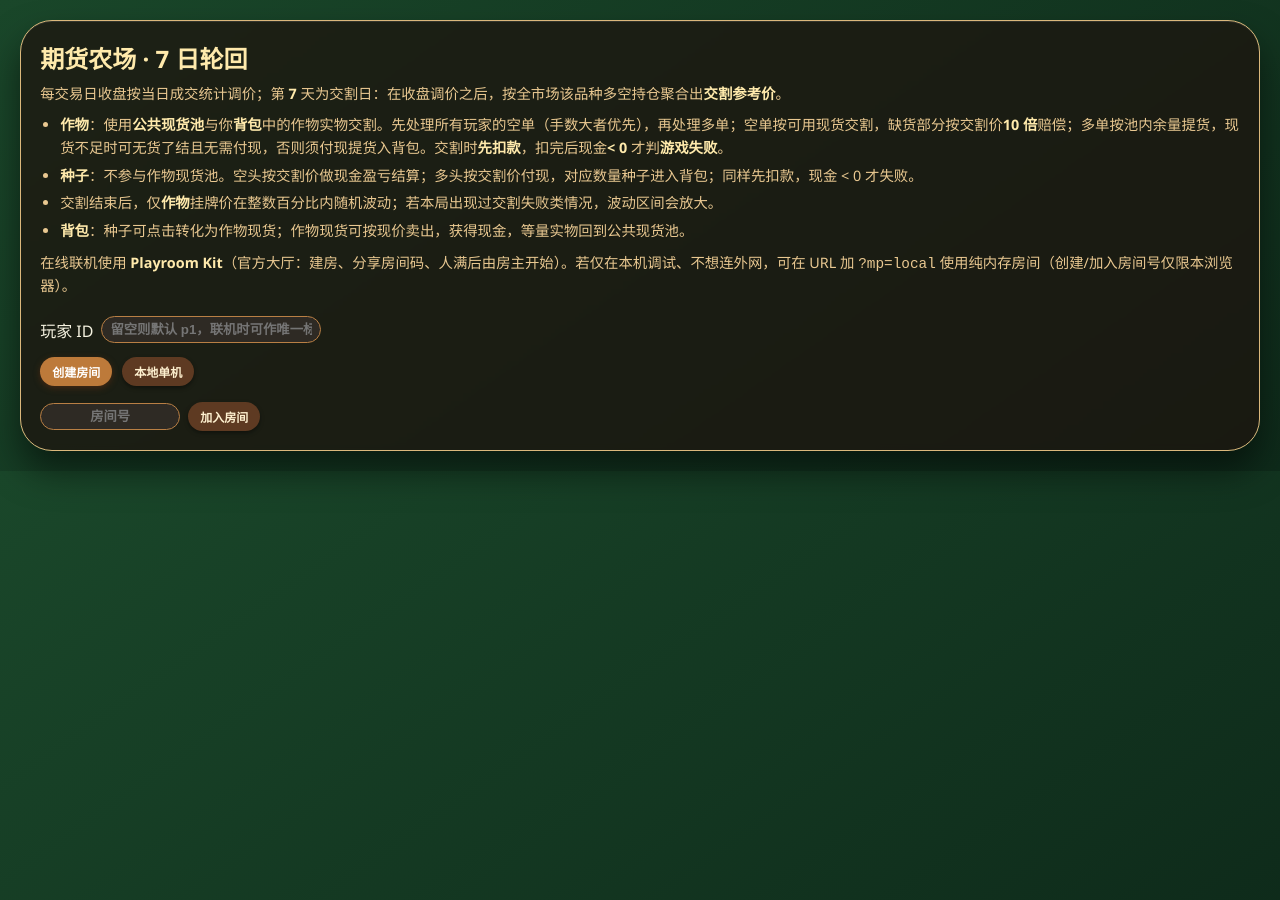
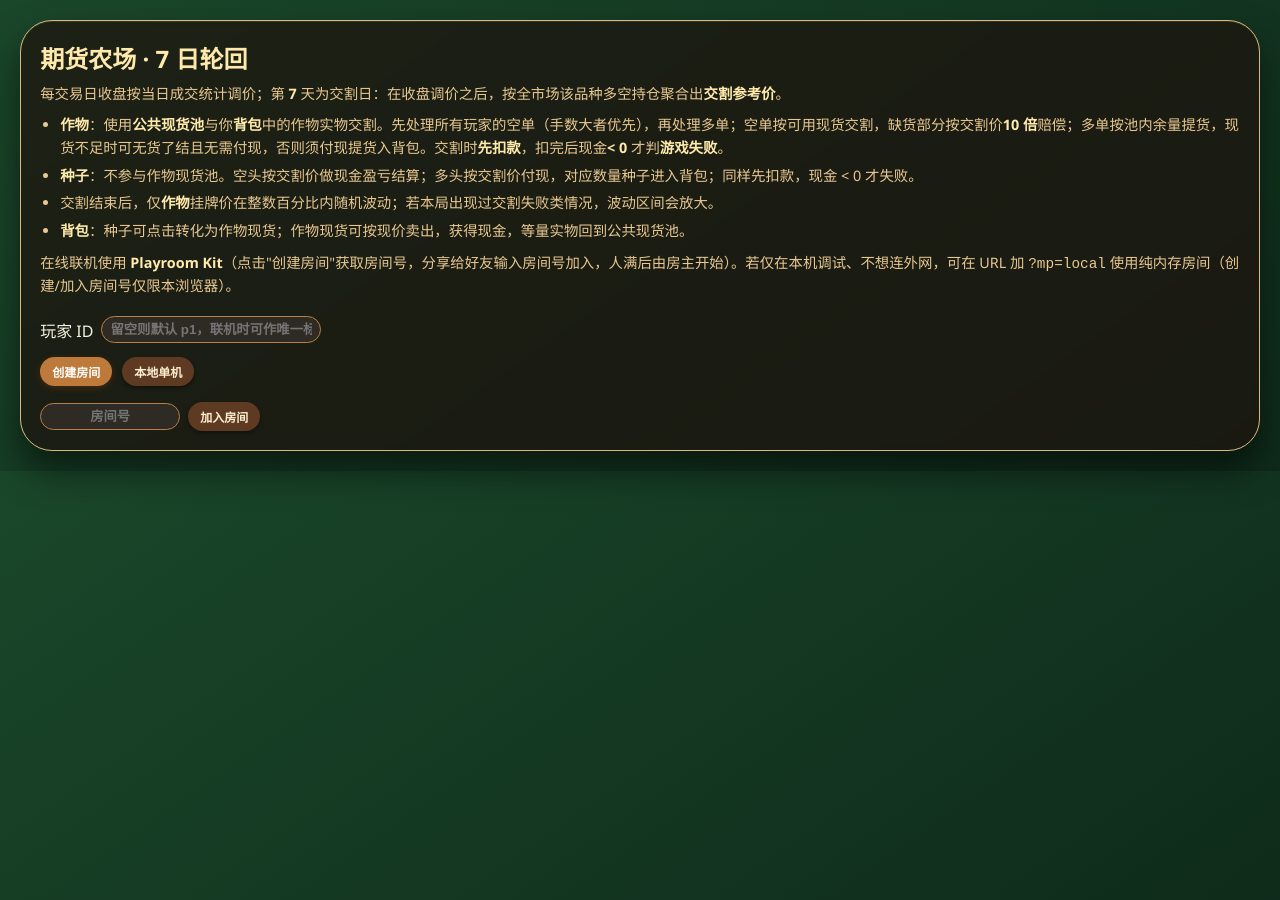
Before and after one commit to Yoruto/Yoruto-.github.io-, a Jekyll site: the page futures-game/index.html, which Jekyll copies as it is, in a window 1280 px wide. Built offline with Jekyll 4.4.1, drawn with Linux system fonts in a browser that asks for light colours; some of the changed lines change nothing that is shown.

Commit message:
修改联机规则

```diff
--- a/futures-game/index.html
+++ b/futures-game/index.html
@@ -390,7 +390,7 @@
                 <li>交割结束后，仅<strong>作物</strong>挂牌价在整数百分比内随机波动；若本局出现过交割失败类情况，波动区间会放大。</li>
                 <li><strong>背包</strong>：种子可点击转化为作物现货；作物现货可按现价卖出，获得现金，等量实物回到公共现货池。</li>
             </ul>
-            <p>在线联机使用 <strong>Playroom Kit</strong>（官方大厅：建房、分享房间码、人满后由房主开始）。若仅在本机调试、不想连外网，可在 URL 加 <code>?mp=local</code> 使用纯内存房间（创建/加入房间号仅限本浏览器）。</p>
+            <p>在线联机使用 <strong>Playroom Kit</strong>（点击"创建房间"获取房间号，分享给好友输入房间号加入，人满后由房主开始）。若仅在本机调试、不想连外网，可在 URL 加 <code>?mp=local</code> 使用纯内存房间（创建/加入房间号仅限本浏览器）。</p>
         </div>
         <div class="player-id-row local-only">
             <label for="playerIdInput">玩家 ID</label>
--- a/futures-game/js/room-playroom.js
+++ b/futures-game/js/room-playroom.js
@@ -1,5 +1,5 @@
 /**
- * Playroom Kit 实现的 RoomTransport；需先 await startLobby()（insertCoin）再使用。
+ * Playroom Kit 实现的 RoomTransport；支持房间号创建/加入流程。
  */
 
 import { MAX_ROOM_PLAYERS } from "./room.js";
@@ -19,6 +19,8 @@
   let onJoinUnsub = null;
   /** @type {Set<() => void>} */
   const listeners = new Set();
+  /** @type {boolean} */
+  let skipLobbyMode = false;
 
   function notify() {
     listeners.forEach((fn) => fn());
@@ -84,12 +86,17 @@
     }
   }
 
-  return {
-    async startLobby() {
+  /**
+   * 初始化 Playroom 连接（内部共用）
+   * @param {{ skipLobby?: boolean, roomCode?: string }} options
+   */
+  async function initConnection(options = {}) {
     await P.insertCoin({
       gameId: config.gameId,
       baseUrl: config.baseUrl,
       maxPlayersPerRoom: MAX_ROOM_PLAYERS,
+      skipLobby: options.skipLobby || false,
+      roomCode: options.roomCode,
     });
     if (P.isHost()) {
       P.setState("hostPlayerId", P.myPlayer().id, true);
@@ -97,6 +104,7 @@
     }
     await P.waitForState("hostPlayerId");
     connected = true;
+    skipLobbyMode = !!options.skipLobby;
     rebuildSession();
     onJoinUnsub = P.onPlayerJoin(() => {
       rebuildSession();
@@ -104,24 +112,82 @@
     });
     startPolling();
     notify();
+  }
+
+  return {
+    async startLobby() {
+      await initConnection({ skipLobby: false });
     },
 
-    createRoom(_preferredPlayerId) {
+    async createRoom(_preferredPlayerId) {
       void _preferredPlayerId;
-      throw new Error("请使用 Playroom 联机按钮");
+      try {
+        await initConnection({ skipLobby: true });
+        // Playroom 自动生成房间码，从 getRoomCode() 获取
+        const roomCode = P.getRoomCode();
+        return {
+          roomId: roomCode || "",
+          hostPlayerId: P.myPlayer().id,
+          players: [{ id: P.myPlayer().id, displayName: P.myPlayer().id, ready: false }],
+          gameStarted: false,
+          nextDayReady: {},
+        };
+      } catch (e) {
+        console.error(e);
+        throw new Error("创建房间失败: " + (e instanceof Error ? e.message : String(e)));
+      }
     },
 
-    joinRoom(_roomId, _preferredPlayerId) {
-      void _roomId;
+    async joinRoom(roomId, _preferredPlayerId) {
       void _preferredPlayerId;
-      return { ok: false, error: "请使用 Playroom 联机按钮" };
+      if (!roomId || typeof roomId !== "string") {
+        return { ok: false, error: "请输入房间号" };
+      }
+      try {
+        await initConnection({ skipLobby: true, roomCode: roomId.trim() });
+        return { ok: true, session: rebuildSession() };
+      } catch (e) {
+        console.error(e);
+        const msg = e instanceof Error ? e.message : String(e);
+        // 友好错误提示
+        if (msg.includes("not found") || msg.includes(" Room ") || msg.includes("exist")) {
+          return { ok: false, error: "房间不存在或已关闭" };
+        }
+        if (msg.includes("full") || msg.includes("maximum")) {
+          return { ok: false, error: "房间已满" };
+        }
+        return { ok: false, error: "加入房间失败: " + msg };
+      }
     },
 
-    setReady(_ready) {
-      void _ready;
+    setReady(ready) {
+      // 在房间号模式下，将就绪状态存储在本地缓存中
+      if (!connected || !cachedSession) return;
+      const me = P.myPlayer().id;
+      const p = cachedSession.players.find((x) => x.id === me);
+      if (p) p.ready = !!ready;
+      // 通知其他玩家（通过 Playroom 状态同步）
+      P.setState(`playerReady_${me}`, !!ready, true);
+      notify();
     },
 
     hostStartGame() {
+      if (!connected || !cachedSession) {
+        return { ok: false, error: "未在房间中" };
+      }
+      const me = P.myPlayer().id;
+      if (cachedSession.hostPlayerId !== me) {
+        return { ok: false, error: "仅房主可开始" };
+      }
+      // 检查全员就绪
+      const allReady = cachedSession.players.length > 0 && cachedSession.players.every((p) => p.ready);
+      if (!allReady) {
+        return { ok: false, error: "请等待全员就绪" };
+      }
+      // 标记游戏已开始
+      cachedSession.gameStarted = true;
+      P.setState("gameStarted", true, true);
+      notify();
       return { ok: true };
     },
 
--- a/futures-game/js/ui.js
+++ b/futures-game/js/ui.js
@@ -83,12 +83,14 @@
     return normalizePlayerId(playerIdInput.value) ?? DEFAULT_PLAYER_ID;
   }
 
+  // 统一显示创建/加入房间 UI（Playroom 和本地模式都支持）
   root.querySelectorAll(".local-only").forEach((el) => {
-    el.classList.toggle("hidden", isPlayroomOnline);
+    el.classList.remove("hidden");
   });
-  root.querySelectorAll(".playroom-only").forEach((el) => {
-    el.classList.toggle("hidden", !isPlayroomOnline);
-  });
+  // 隐藏原来的 Playroom 联机按钮（改用创建/加入房间流程）
+  if (btnPlayroomOnline) {
+    btnPlayroomOnline.classList.add("hidden");
+  }
 
   function showView(name) {
     setCurrentView(name);
@@ -316,7 +318,15 @@
       if (roomStatusEl) roomStatusEl.textContent = "";
       return;
     }
-    if (roomIdEl) roomIdEl.textContent = s.roomId;
+    // 显示房间号，并添加复制按钮（Playroom 模式下）
+    if (roomIdEl) {
+      const host = transport.isHost();
+      if (isPlayroomOnline && host && s.roomId) {
+        roomIdEl.innerHTML = `${s.roomId} <button type="button" id="btnCopyRoomCode" style="font-size:0.75rem;padding:4px 8px;margin-left:8px;">复制</button>`;
+      } else {
+        roomIdEl.textContent = s.roomId;
+      }
+    }
     if (roomPlayersEl) {
       roomPlayersEl.innerHTML = s.players
         .map((p) => {
@@ -333,6 +343,27 @@
       const base = s.gameStarted ? "游戏进行中" : "等待就绪";
       roomStatusEl.textContent = isPlayroomOnline ? `${base} · Playroom` : base;
     }
+    // 绑定复制按钮事件
+    const copyBtn = root.querySelector("#btnCopyRoomCode");
+    if (copyBtn && s.roomId) {
+      copyBtn.addEventListener("click", async () => {
+        try {
+          await navigator.clipboard.writeText(s.roomId);
+          copyBtn.textContent = "已复制!";
+          setTimeout(() => (copyBtn.textContent = "复制"), 1500);
+        } catch {
+          // 降级方案
+          const input = document.createElement("input");
+          input.value = s.roomId;
+          document.body.appendChild(input);
+          input.select();
+          document.execCommand("copy");
+          document.body.removeChild(input);
+          copyBtn.textContent = "已复制!";
+          setTimeout(() => (copyBtn.textContent = "复制"), 1500);
+        }
+      });
+    }
   }
 
   function promptQty(title, defaultVal) {
@@ -347,8 +378,14 @@
     btnCreateRoom.addEventListener("click", async () => {
       persistPlayerId();
       try {
-        await Promise.resolve(transport.createRoom(getResolvedPlayerId()));
+        const session = await Promise.resolve(transport.createRoom(getResolvedPlayerId()));
         showView("room");
+        // 如果是 Playroom 模式，显示房间号复制提示
+        if (isPlayroomOnline && session?.roomId) {
+          setTimeout(() => {
+            alert(`房间已创建！房间号: ${session.roomId}\n请复制房间号分享给好友。`);
+          }, 100);
+        }
       } catch (e) {
         console.error(e);
         alert(e instanceof Error ? e.message : "创建房间失败");
@@ -358,8 +395,13 @@
   if (btnJoinRoom && joinRoomInput) {
     btnJoinRoom.addEventListener("click", async () => {
       persistPlayerId();
+      const roomCode = joinRoomInput.value.trim();
+      if (!roomCode) {
+        alert("请输入房间号");
+        return;
+      }
       try {
-        const r = await Promise.resolve(transport.joinRoom(joinRoomInput.value, getResolvedPlayerId()));
+        const r = await Promise.resolve(transport.joinRoom(roomCode, getResolvedPlayerId()));
         if (!r.ok) {
           alert(r.error || "加入失败");
           return;
@@ -476,15 +518,16 @@
           return;
         }
         persistPlayerId();
-        if (isPlayroomOnline) {
-          return;
-        }
         const sess = transport.getSession();
         const humanPlayerIds = sess ? sess.players.map((p) => p.id) : [];
         onEnterGame(getResolvedPlayerId(), false, {
           humanPlayerIds,
           multiplayerWithBots: true,
         });
+        // Playroom 模式下需要启动联机同步
+        if (isPlayroomOnline && beginOnlineGameSync) {
+          await beginOnlineGameSync(renderGame);
+        }
         showView("game");
       } catch (e) {
         console.error(e);
```
Lines whose indentation alone changed are shown as unchanged.
